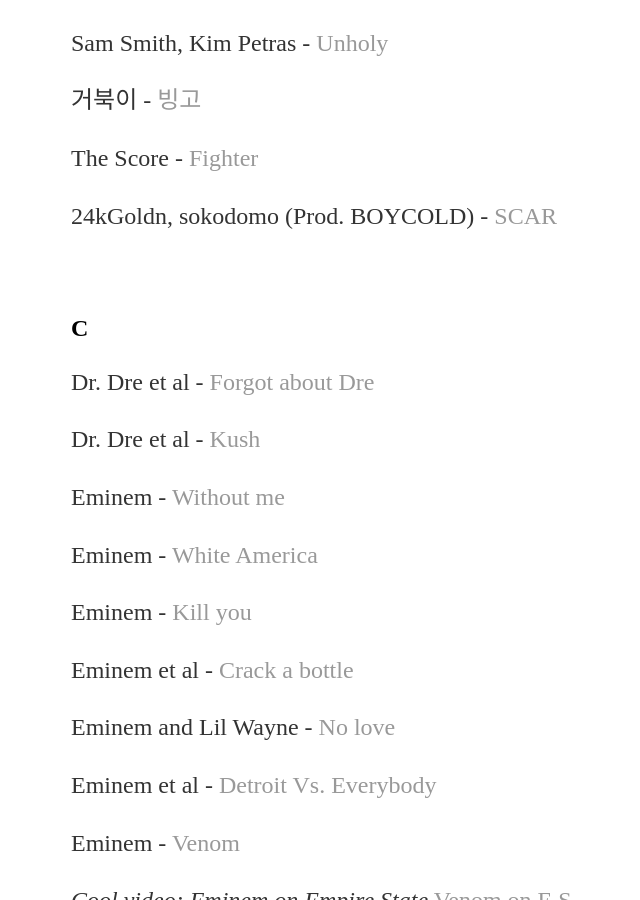
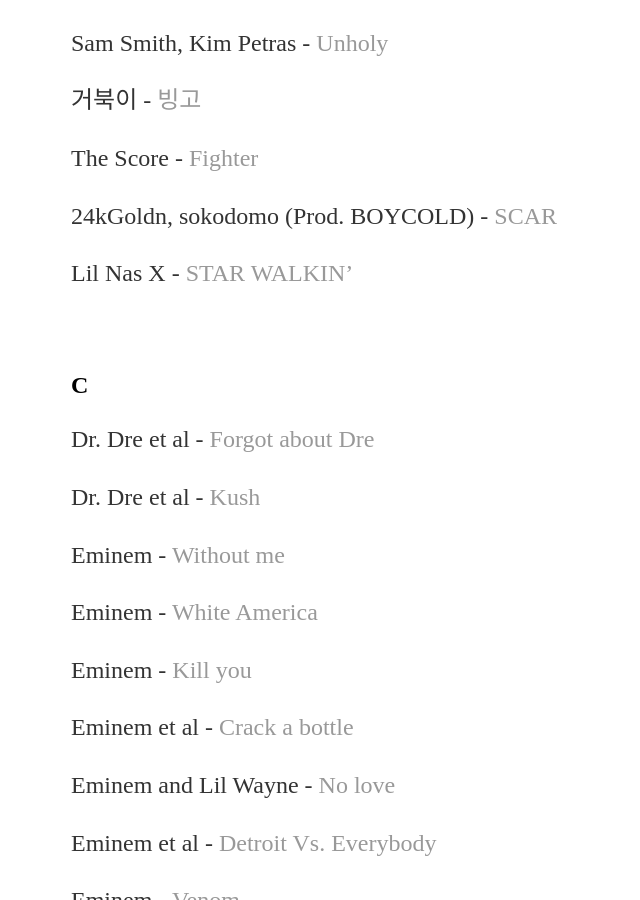
Before and after one commit to yjkweon24/yjkweon24.github.io, a Jekyll site: the page built from _posts/2018-10-23-songs-that-i-love.md, in a window 1280 px wide and 900 px high, scrolled down 15313 px. Shown: the whole window, without its empty margins (121-761 px from the left). Built offline with Jekyll 4.4.1, drawn with Linux system fonts in a browser that asks for light colours.

Commit message:
Update 2018-10-23-songs-that-i-love.md

```diff
--- a/_posts/2018-10-23-songs-that-i-love.md
+++ b/_posts/2018-10-23-songs-that-i-love.md
@@ -533,6 +533,8 @@
 
 24kGoldn, sokodomo (Prod. BOYCOLD) - [SCAR](https://www.youtube.com/watch?v=uNFZ662p7aQ)
 
+Lil Nas X - [STAR WALKIN'](https://www.youtube.com/watch?v=HYsz1hP0BFo)
+
 <br>
 
 ## C
```
